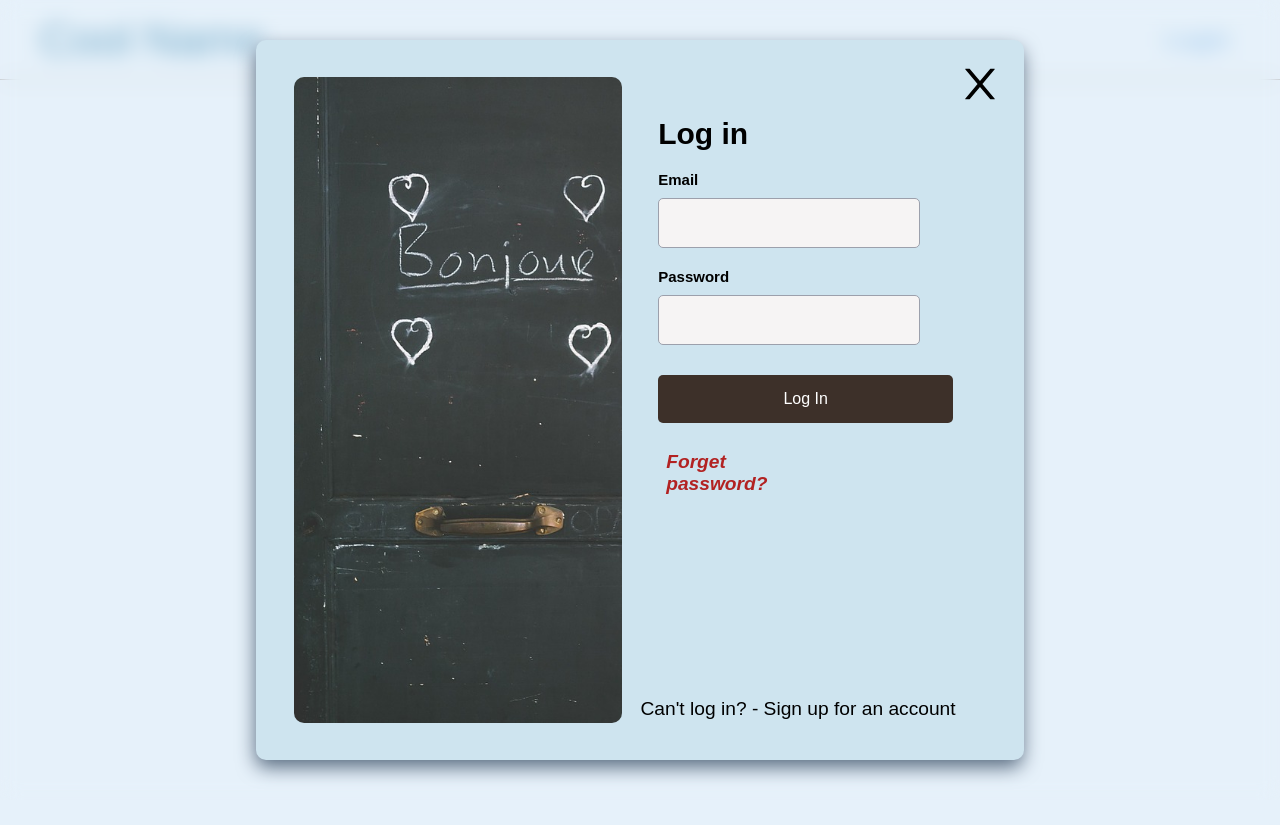
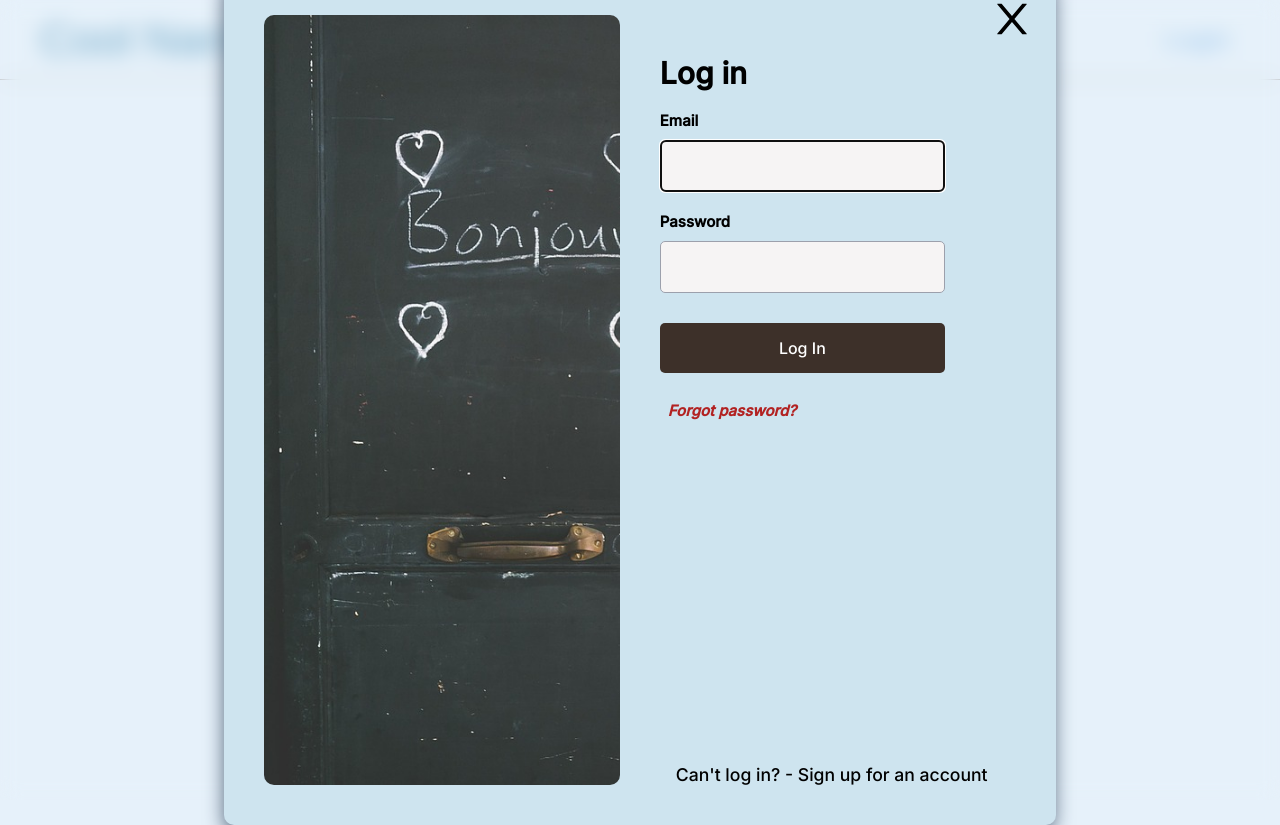
Before and after one commit to zdunek9/eng_app, a React (Create React App) app: page /login in a window 1280 px wide. Before the commit the page ends 800 px from the top, so only its background shows below. Built offline with nearby package versions, Linux system fonts and the light colour scheme; a web font is replaced by a local one.

Commit message:
forgot password added

```diff
--- a/src/components/Layout/Navigation.styles.js
+++ b/src/components/Layout/Navigation.styles.js
@@ -85,10 +85,6 @@ export const TabLoggLast = styled.button`
   font-family: "Darker Grotesque", sans-serif;
   color: #a7cdee;
   @media screen and (max-width: 1000px) {
-    font-size: 1.2rem;
     padding: 15px;
   }
-  @media screen and (max-width: 600px) {
-    font-size: 0.8rem;
-  }
 `;
--- /dev/null
+++ b/src/components/Modals/LoadingSmall/LoadingSmall.style.js
@@ -0,0 +1,92 @@
+import styled from "styled-components";
+export const Wrapper = styled.div`
+  height: 100%;
+  z-index: 2;
+  display: flex;
+  justify-content: center;
+  align-items: center;
+`;
+export const Roller = styled.div`
+  display: inline-block;
+  position: relative;
+  width: 80px;
+  height: 80px;
+`;
+export const Dot = styled.div`
+  animation: lds-roller 1.2s cubic-bezier(0.5, 0, 0.5, 1) infinite;
+  transform-origin: 40px 40px;
+  &::after {
+    content: " ";
+    display: block;
+    position: absolute;
+    width: 7px;
+    height: 7px;
+    border-radius: 50%;
+    background: #267ac0;
+    margin: -4px 0 0 -4px;
+  }
+  &:nth-child(1) {
+    animation-delay: -0.036s;
+  }
+  &:nth-child(1)::after {
+    top: 63px;
+    left: 63px;
+  }
+  &:nth-child(2) {
+    animation-delay: -0.072s;
+  }
+  &:nth-child(2)::after {
+    top: 68px;
+    left: 56px;
+  }
+  &:nth-child(3) {
+    animation-delay: -0.108s;
+  }
+  &:nth-child(3)::after {
+    top: 71px;
+    left: 48px;
+  }
+  &:nth-child(4) {
+    animation-delay: -0.144s;
+  }
+  &:nth-child(4)::after {
+    top: 72px;
+    left: 40px;
+  }
+  &:nth-child(5) {
+    animation-delay: -0.18s;
+  }
+  &:nth-child(5)::after {
+    top: 71px;
+    left: 32px;
+  }
+  &:nth-child(6) {
+    animation-delay: -0.216s;
+  }
+  &:nth-child(6)::after {
+    top: 68px;
+    left: 24px;
+  }
+  &:nth-child(7) {
+    animation-delay: -0.252s;
+  }
+  &:nth-child(7)::after {
+    top: 63px;
+    left: 17px;
+  }
+  &:nth-child(8) {
+    animation-delay: -0.288s;
+  }
+  &:nth-child(8)::after {
+    top: 56px;
+    left: 12px;
+  }
+  @keyframes lds-roller {
+    0% {
+      transform: rotate(0deg);
+    }
+    100% {
+      transform: rotate(360deg);
+    }
+  }
+`;
--- /dev/null
+++ b/src/components/Modals/LoadingSmall/LoadingSmall.tsx
@@ -0,0 +1,20 @@
+import { Roller, Dot, Wrapper } from "./LoadingSmall.style";
+
+function LoadingSmall() {
+  return (
+    <Wrapper>
+      <Roller>
+        <Dot></Dot>
+        <Dot></Dot>
+        <Dot></Dot>
+        <Dot></Dot>
+        <Dot></Dot>
+        <Dot></Dot>
+        <Dot></Dot>
+        <Dot></Dot>
+      </Roller>
+    </Wrapper>
+  );
+}
+
+export default LoadingSmall;
--- a/src/components/Modals/LogIn/LogIn.tsx
+++ b/src/components/Modals/LogIn/LogIn.tsx
@@ -6,15 +6,22 @@ import { useNavigate } from "react-router-dom";
 import { motion } from "framer-motion";
 
 import axios from "axios";
+import LoadingSmall from "../LoadingSmall/LoadingSmall";
 const LoginTest: React.FC = () => {
   const userRef: any = useRef();
   const [user, setUser] = useState<string>("");
   const [pwd, setPwd] = useState<string>("");
   const [errMsg, setErrMsg] = useState<string>("");
+  const [resetEmail, setResetEmail] = useState<string>("");
   const [showResetPwd, setShowResetPwd] = useState<boolean>(false);
+  const [sendStatus, setSendStatus] = useState<string>("");
+  const [loadingState, setLoadingState] = useState<boolean>(false);
 
   const dispatch = useDispatch();
   let navigate = useNavigate();
+
+  const URL_LOGIN = `${process.env.REACT_APP_AUTH}`;
+  const URL_RESET = `${process.env.REACT_APP_RESET_PWD}`;
 
   useEffect(() => {
     userRef.current.focus();
@@ -24,12 +31,11 @@ const LoginTest: React.FC = () => {
     setErrMsg("");
   }, [user, pwd]);
 
-  const URL = `${process.env.REACT_APP_AUTH}`;
   const loginHandler = async (event: React.FormEvent) => {
     event.preventDefault();
 
     try {
-      const response = await axios.post(URL, {
+      const response = await axios.post(URL_LOGIN, {
         email: user,
         password: pwd,
         returnSecureToken: true,
@@ -50,7 +56,36 @@ const LoginTest: React.FC = () => {
       }
     }
   };
-  const resetPassword = () => {};
+  const resetPassword = async (event: React.FormEvent) => {
+    event.preventDefault();
+    setSendStatus("");
+    setLoadingState(true);
+    if (resetEmail.trim() === "") {
+      setSendStatus("Incorrect email");
+      setLoadingState(false)
+      return;
+    }
+    try {
+      const response = await axios.post(URL_RESET, {
+        requestType: "PASSWORD_RESET",
+        email: resetEmail,
+      });
+      if (response.status === 200) {
+        setSendStatus(
+          "Email with password restart instructions sent successfully. Check your email."
+        );
+      }
+    } catch (err: any) {
+      if (err.response.data.error.message === "EMAIL_NOT_FOUND") {
+        setSendStatus(
+          "We could not find your email address. Please check your email and try again"
+        );
+      } else {
+        setSendStatus("Something went wrong, try again");
+      }
+    }
+    setLoadingState(false);
+  };
   return (
     <Wrapper
       as={motion.div}
@@ -84,25 +119,27 @@ const LoginTest: React.FC = () => {
           required
         />
         <button>Log In</button>
-        <p className="errmsg" onClick={()=>setShowResetPwd(true)}>
-          Forget password?
+        <p className="errmsg" onClick={() => setShowResetPwd(true)}>
+          Forgot password?
         </p>
       </form>
-      <div className={showResetPwd ? "" : "offscreen"}>
+      {loadingState && <LoadingSmall />}
+      {!loadingState && (
+        <div className={showResetPwd ? "sendPassword" : "offscreen"}>
           <form onSubmit={resetPassword}>
             <h3>Your email address:</h3>
             <input
               type="text"
-            id="email"
-            ref={userRef}
+              id="emailReset"
               autoComplete="off"
-            onChange={(e) => setUser(e.target.value)}
-            value={user}
-            required
+              onChange={(e) => setResetEmail(e.target.value)}
+              value={resetEmail}
             />
-          <button>Send me new password!</button>
+            <button>Send me new password !</button>
+            <div className="sendStatus" >{sendStatus}</div>
           </form>
         </div>
+      )}
     </Wrapper>
   );
 };
--- a/src/components/Modals/LogIn/Login.style.js
+++ b/src/components/Modals/LogIn/Login.style.js
@@ -14,7 +14,24 @@ export const Wrapper = styled.div`
   h1 {
     margin: 40px 10px 20px 0;
   }
+  h3 {
+  }
+  .sendStatus{
+    font-size: 1.3rem;
+    margin-top: 30px;
+    font-style: italic;
+
+  }
   #email {
+    width: 80%;
+    padding: 15px 25px;
+    margin: 10px 0px 20px 0;
+    border-radius: 5px;
+    border: 1px solid #9ca0ac;
+    background-color: #f6f4f4;
+    font-size: 16px;
+  }
+  #emailReset {
     width: 80%;
     padding: 15px 25px;
     margin: 10px 0px 20px 0;
@@ -33,7 +50,7 @@ export const Wrapper = styled.div`
     font-size: 16px;
   }
   button {
-    width: 90%;
+    width: 80%;
     padding: 15px 25px;
     margin: 10px 0px 20px 0;
     background-color: rgb(61, 48, 41);
@@ -60,12 +77,10 @@ export const Wrapper = styled.div`
     color: firebrick;
     font-weight: bold;
     padding: 0.5rem;
-    font-size: 1.2rem;
     margin-bottom: 0.5rem;
     width: 50%;
     cursor: pointer;
   }
-
 
   @media screen and (max-width: 700px) {
     width: 100%;
@@ -78,6 +93,12 @@ export const Wrapper = styled.div`
     #password {
       width: 80vw;
     }
+    #emailReset {
+      width: 80vw;
+    }
+    .sendPassword{
+      width: 80vw;
+    }
     button {
       width: 100%;
     }
--- a/src/components/Modals/SignUpModal.style.js
+++ b/src/components/Modals/SignUpModal.style.js
@@ -17,12 +17,12 @@ export const Wrapper = styled.div`
   padding: 20px;
   top: 50%;
   left: 50%;
-  width: 60vw;
+  width: 65vw;
   max-width: 1000px;
   min-width: 600px;
   height: 90vh;
   max-height: 1100px;
-  min-height: 600px;
+  min-height: 850px;
   background-color: #cee4ef;
   transform: translate(-50%, -50%);
   border-radius: 10px;
@@ -51,7 +51,7 @@ export const Wrapper = styled.div`
     position: absolute;
     bottom: 30px;
     right: 3vw;
-    font-size: 1.2rem;
+    font-size: 1.1rem;
     padding: 10px 30px;
     color: black;
     cursor: pointer;
--- a/src/components/styles/globalStyles.js
+++ b/src/components/styles/globalStyles.js
@@ -17,7 +17,7 @@ export const GlobalStyle = createGlobalStyle`
       max-width: 100%;
     }
     body{
-        font-family: 'Montserrat', sans-serif;
+      font-family: "Inter", sans-serif,'Montserrat', sans-serif;;
         min-height: 100vh;
         margin:0;
         padding:0;
@@ -29,6 +29,9 @@ export const GlobalStyle = createGlobalStyle`
         background-color: unset;
     }
     h1,h2,h3{
-      color:var(--titleFontColor)
+      color:var(--titleFontColor);
+    }
+    button,input{
+        font-family: "Inter", sans-serif,'Montserrat', sans-serif;;
     }
 `;
```
Lines whose indentation alone changed are shown as unchanged.
